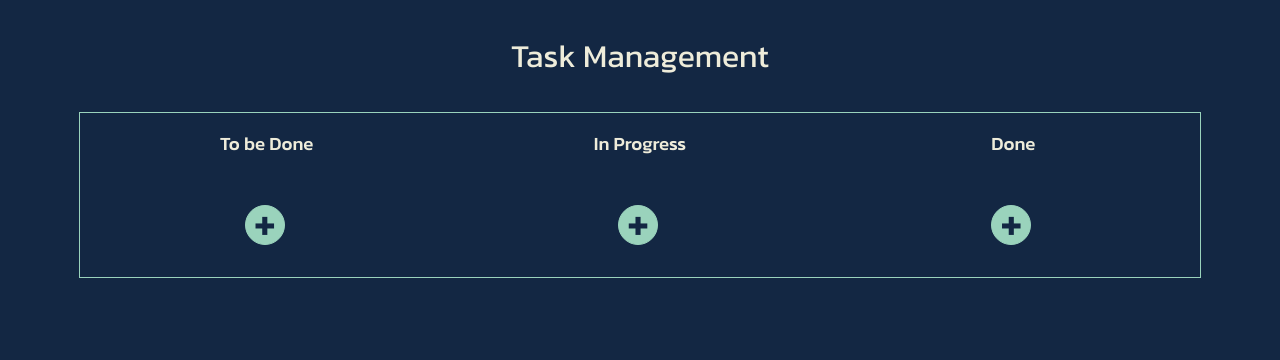
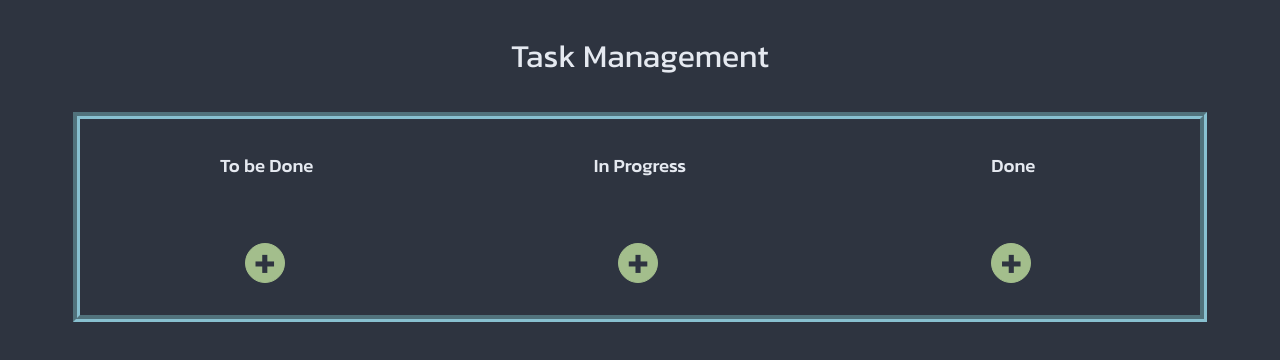
Before and after one commit to ravibatchala/task-manager, a React (Create React App) app: page / in a window 1280 px wide. Shown: the top 360 px of the page. Built offline with nearby package versions, Linux system fonts and the light colour scheme.

Commit message:
made small changes

```diff
--- a/src/styles/App.scss
+++ b/src/styles/App.scss
@@ -24,9 +24,8 @@ h1 {
 main {
     display: flex;
     flex-direction: column;
-    border: 1px solid $green;
+    border: 7px groove $highlight;
     align-items: center;
-    width: fit-content;
 }
 
 section {
@@ -36,7 +35,7 @@ section {
 }
 
 .button {
-    border: 1px solid $gold;
+    border: 1px solid $snow-blue;
     text-transform: uppercase;
     width: fit-content;
     padding: 0.3rem 1.5rem;
@@ -73,6 +72,8 @@ section {
     }
 
     &.moveTask {
+        border-color: $frost;
+        background-color: $frost;
         font-size: 1.5rem;
         padding: 0.5rem 0.5rem;
         margin-bottom: 0;
@@ -80,11 +81,11 @@ section {
     }
 
     &.delete {
-        background-color: $pink;
-        border-color: $pink;
+        background-color: $red;
+        border-color: $red;
 
         &:hover {
-            background-color: $red;
+            background-color: $pink;
             border-color: $red;
         }
     }
--- a/src/styles/_properties.scss
+++ b/src/styles/_properties.scss
@@ -1,9 +1,11 @@
-$blue: #132743;
+$blue: #2e3440;
 $grey: #686d76;
-$white: #eeecda;
-$gold: #edc988;
-$green: #9ad3bc;
-$yellow: #edf285;
-$pink: #ffa5a5;
-$red: #ff8282;
-$highlight: #2ec1ac;
+$white: #e5e9f0;
+$snow-blue: #e5e9f0;
+$greyish-blue: #81a1c1;
+$green: #a3be8c;
+$yellow: #ebcb8b;
+$pink: #b48ead;
+$red: #bf616a;
+$frost: #8fbcbb;
+$highlight: #88c0d0;
--- a/src/styles/statusLine.scss
+++ b/src/styles/statusLine.scss
@@ -2,11 +2,11 @@
 
 .statusLine {
     width: 100%;
-    margin: 0 0.5rem;
+    margin: 0 1rem;
 
     h3 {
         font-weight: 500;
-        margin: 1rem 0;
+        margin: 2rem 0;
     }
 }
 
--- a/src/styles/task.scss
+++ b/src/styles/task.scss
@@ -5,7 +5,7 @@
     margin-bottom: 0.5rem;
     display: flex;
     align-items: flex-end;
-    border: 1px solid $white;
+    border: 4px ridge $white;
     border-radius: 0.25rem;
 
     &.collapsedTask {
@@ -40,8 +40,8 @@
 
             &:focus {
                 outline: none;
-                border-color: $gold;
-                color: $gold;
+                border-color: $snow-blue;
+                color: $snow-blue;
             }
 
             &::placeholder {
@@ -102,7 +102,7 @@
                 }
 
                 &.low {
-                    background-color: $green;
+                    background-color: $greyish-blue;
 
                     &:hover {
                         cursor: pointer;
```
